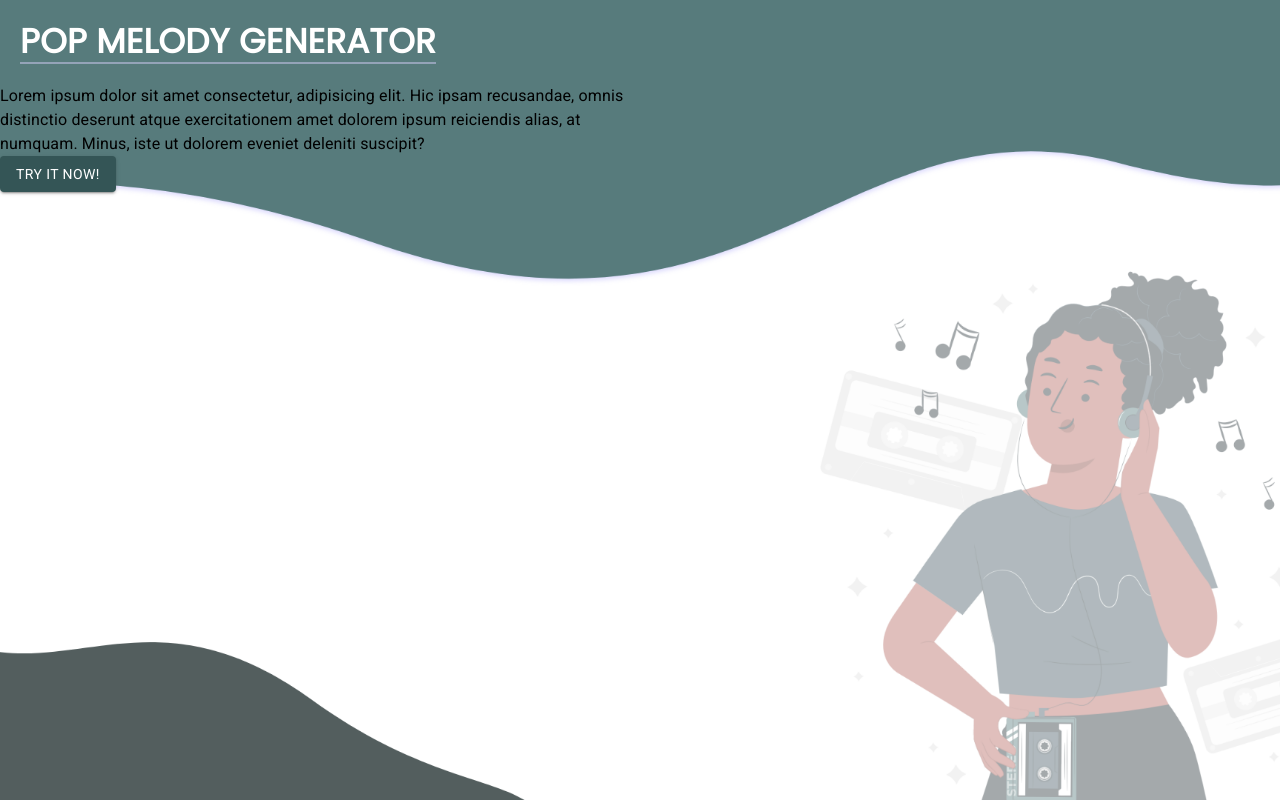
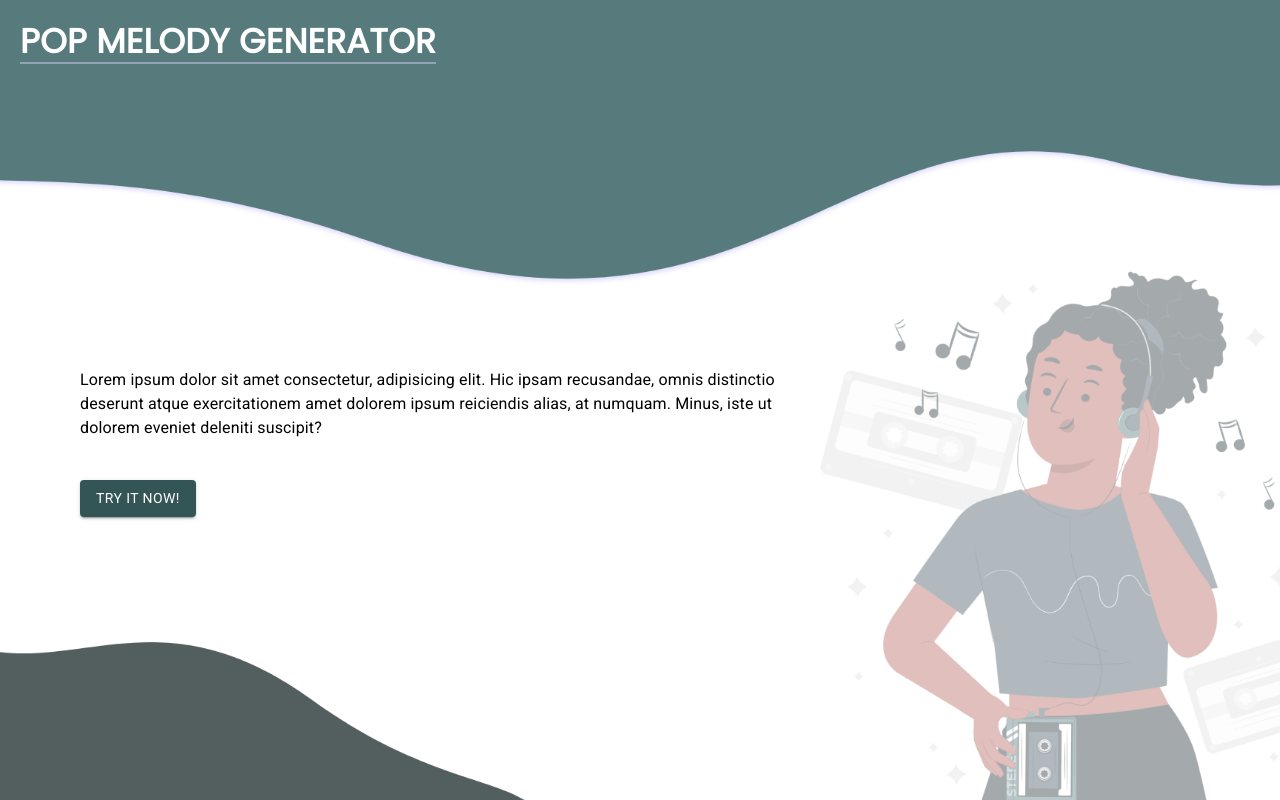
Before and after one commit to brimalval/wavenet-flask-react, a React (Create React App) app in the folder frontend/: page / in a window 1280 px wide. Built offline with nearby package versions, Linux system fonts and the light colour scheme.

Commit message:
Fixed basic layout of landing page & link to dashboard

```diff
--- a/frontend/src/App.tsx
+++ b/frontend/src/App.tsx
@@ -1,5 +1,6 @@
 import { BrowserRouter, Route, Routes } from "react-router-dom";
 import MainLayout from "./layouts/MainLayout";
+import Dashboard from "./pages/Dashboard";
 import Home from "./pages/Home";
 import NotFound from "./pages/NotFound";
 
@@ -8,9 +9,10 @@ function App() {
     <BrowserRouter>
       <Routes>
         <Route index element={<Home />} />
-        {/* <Route path="/" element={<MainLayout />}>
-        </Route> */}
-        <Route path="*" element={<NotFound />}  />
+        <Route path="/dashboard" element={<MainLayout />}>
+          <Route index element={<Dashboard />} />
+        </Route>
+        <Route path="*" element={<NotFound />} />
       </Routes>
     </BrowserRouter>
   );
--- a/frontend/src/layouts/MainLayout.tsx
+++ b/frontend/src/layouts/MainLayout.tsx
@@ -1,11 +1,25 @@
-import { Outlet } from "react-router-dom";
+import { Typography } from "@mui/material";
+import { Link, Outlet } from "react-router-dom";
 
 function MainLayout() {
   return (
-    <main>
-      <h1 className="text-2xl font-bold">Main Layout</h1>
-      <Outlet />
-    </main>
+    <>
+      <header className="bg-primary p-4 h-[65px]">
+        <Link to="/">
+          <Typography
+            variant="h6"
+            fontWeight="bold"
+            className="uppercase border-b-2 border-slate-400 inline-block"
+            color="white"
+          >
+            Pop Melody Generator
+          </Typography>
+        </Link>
+      </header>
+      <main className="h-[calc(100vh-65px)]">
+        <Outlet />
+      </main>
+    </>
   );
 }
 
--- a/frontend/src/pages/Home.tsx
+++ b/frontend/src/pages/Home.tsx
@@ -1,4 +1,5 @@
 import { Button, Grid, Typography } from "@mui/material";
+import { Link } from "react-router-dom";
 import background from "../assets/Home.png";
 
 function Home() {
@@ -7,7 +8,7 @@ function Home() {
       style={{ backgroundImage: `url(${background})` }}
       className="w-full h-screen bg-cover bg-no-repeat bg-right"
     >
-      <header className="p-5">
+      <header className="p-5 h-[85px]">
         <Typography
           variant="h4"
           fontWeight="bold"
@@ -18,23 +19,28 @@ function Home() {
           Pop Melody Generator
         </Typography>
       </header>
-      <main>
-        <Grid container>
-          <Grid item sm={6}>
-            <div>
-              <Typography>
-                Lorem ipsum dolor sit amet consectetur, adipisicing elit. Hic ipsam
-                recusandae, omnis distinctio deserunt atque exercitationem amet
-                dolorem ipsum reiciendis alias, at numquam. Minus, iste ut dolorem
-                eveniet deleniti suscipit?
-              </Typography>
+      <main className="h-[calc(100vh-85px)]">
+        <Grid container className="h-full">
+          <Grid
+            item
+            sm={8}
+            className="flex flex-col items-start justify-center sm:pl-20 p-10 space-y-10"
+          >
+            <Typography>
+              Lorem ipsum dolor sit amet consectetur, adipisicing elit. Hic
+              ipsam recusandae, omnis distinctio deserunt atque exercitationem
+              amet dolorem ipsum reiciendis alias, at numquam. Minus, iste ut
+              dolorem eveniet deleniti suscipit?
+            </Typography>
+            <Link to="/dashboard">
               <Button
+                type="button"
                 variant="contained"
                 className="bg-secondary-400 hover:bg-secondary-500"
               >
                 Try it now!
               </Button>
-            </div>
+            </Link>
           </Grid>
         </Grid>
       </main>
```
